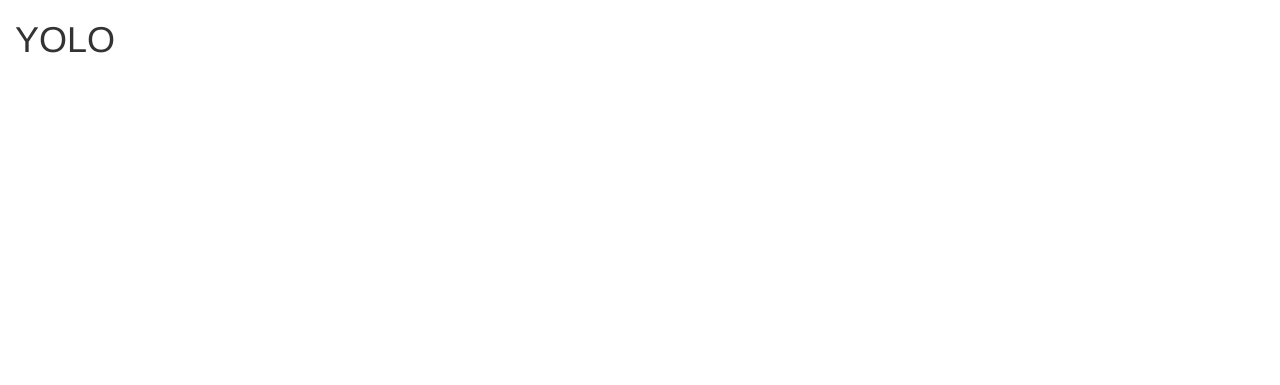
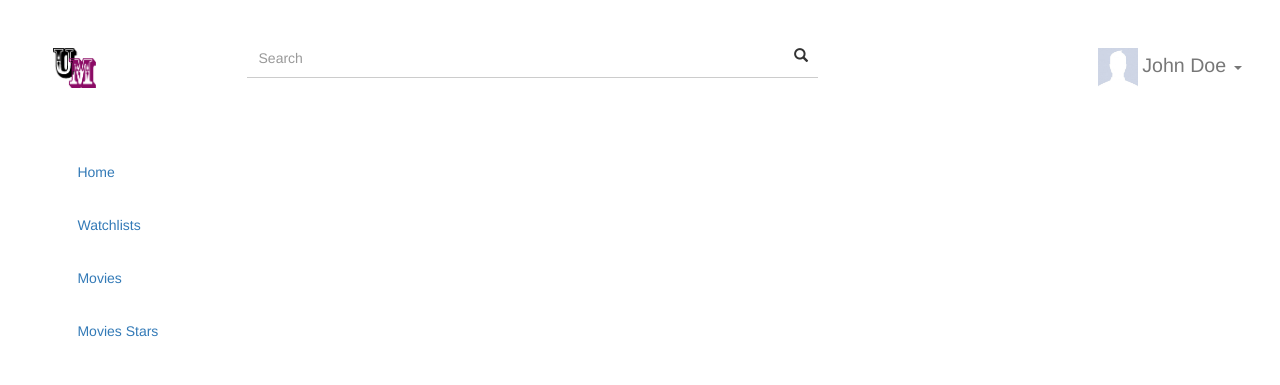
Before and after one commit to GLO3102/team05, a plain HTML site: page index.html in a window 1280 px wide. Drawn offline with nearby package versions, Linux system fonts and the light colour scheme.

Commit message:
Add app general structure and logo

```diff
--- /dev/null
+++ b/index.css
@@ -0,0 +1,159 @@
+body {
+    font-size: 14px;
+    line-height: 1.5;
+}
+
+.um-navbar {
+    background: none;
+    border-left: none;
+    border-right: none;
+    border-top: none;
+}
+.um-navbar-search {
+    background: none;
+    border: none;
+    margin-bottom: 0;
+    padding-bottom: 0;
+}
+.um-navbar-search ul > li > a {
+    padding-top: 10px;
+}
+.um-navbar-search-form {
+    margin: 0;
+    padding-top: 0;
+    padding-bottom: 0;
+
+}
+
+.um-navbar-search-form .form-group {
+    margin-bottom: 0;
+}
+
+.um-navbar-search-form input.form-control {
+    display:inline-block;
+    float: left;
+    width: 100%;
+    height: 40px;
+    border-left: none;
+    border-right: none;
+    border-top: none;
+    border-radius: 0;
+    -webkit-box-shadow: none;
+
+}
+
+.um-navbar-right {
+    display: none;
+}
+
+.um-navbar-list {
+    text-align: center;
+}
+
+.um-navbar-list li {
+    display: inline-block;
+    float: none;
+    margin-right: 2%;
+}
+
+.um-navbar-list li span {
+    font-size: 8vw;
+}
+
+.um-navbar-label {
+    display: none;
+}
+
+@media(min-width: 768px) {
+    body {
+        padding: 3%;
+    }
+
+    #um-user-navigation-menu {
+        display: none !important;
+    }
+
+    .um-navbar {
+        padding: 2%;
+        float: left;
+        width: 20%;
+        border: none;
+    }
+
+    .um-navbar-search {
+
+    }
+
+    .um-navbar-header {
+        margin-top: 20px;
+        width: 100%;
+    }
+
+    .um-navbar-list {
+        text-align: left;
+    }
+
+    .um-navbar-list li.um-navbar-user-more {
+        display: none;
+    }
+
+    .um-navbar-list li {
+        display: block;
+    }
+
+    .um-navbar-list li a {
+        padding-top: 15px;
+        padding-bottom: 15px;
+    }
+
+    .um-navbar-list li span {
+        font-size: 1.0em;
+    }
+
+    .um-navbar-label {
+        display: inline-block;
+    }
+
+    .um-navbar-icon {
+        display: none;
+    }
+    .um-navbar-search-form {
+        width: 50%;
+        float: left;
+        margin-left: 10%;
+    }
+    .um-navbar-search-form .form-group {
+        width: 100%;
+    }
+    .um-navbar-search-form .form-group input {
+        border-left: none;
+        border-right: none;
+        border-top: none;
+        border-radius: 0;
+    }
+    .um-navbar-brand {
+        padding-top: 10px;
+    }
+
+    .um-navbar-brand img {
+        height: 40px;
+    }
+
+    .um-user-profile span {
+        font-size: 1.4em;
+    }
+
+    .um-profile-picture {
+        width: 40px;
+    }
+
+    .um-navbar-right {
+        display: inherit;
+    }
+
+    .um-username {
+
+    }
+
+}
+}
--- a/index.html
+++ b/index.html
@@ -6,12 +6,63 @@
     <meta name = "viewport" content = "device-width, initial-scale=1">
     <title>Umovie - Home</title>
     <link rel="stylesheet" href="https://maxcdn.bootstrapcdn.com/bootstrap/3.3.5/css/bootstrap.min.css">
+    <link rel="stylesheet" href="./index.css">
 
 </head>
 <body>
-    <div class="container-fluid" id="wrapper">
-        <h1> YOLO </h1>
-    </div>
+        <nav class="navbar navbar-default um-navbar-search">
+            <div class="navbar-header">
+                <a class="navbar-brand hidden-xs um-navbar-brand" href="#">
+                        <img src="./images/logo.png"/>
+                </a>
+            </div>
+
+            <form class="form-inline navbar-form um-navbar-search-form" role="search">
+                <div class="form-group has-feedback">
+                    <input type="text" class="form-control" placeholder="Search">
+                    <i class="glyphicon glyphicon-search form-control-feedback"></i>
+                </div>
+            </form>
+
+            <ul class="nav navbar-nav navbar-right um-navbar-right">
+                <li class="dropdown">
+                    <a href="#" class="dropdown-toggle um-user-profile" data-toggle="dropdown" role="button" aria-haspopup="true" aria-expanded="false">
+                        <img class="um-profile-picture" src= "./images/user-placeholder.jpg" />
+                        <span class="um-username"> John Doe </span>
+                        <span class="caret"></span>
+                    </a>
+                    <ul class="dropdown-menu">
+                        <li><a href="#"> Settings </a> </li>
+                        <li><a href="#"> Logout </a> </li>
+                    </ul>
+                </li>
+            </ul>
+
+        </nav>
+        <nav class="navbar navbar-default um-navbar">
+
+            <div class="navbar-header um-navbar-header">
+                <ul class="nav nav-stacked um-navbar-list">
+                    <li> <a href="#"><span class="glyphicon glyphicon-home um-navbar-icon"> </span> <span class="um-navbar-label"> Home </span></a> </li>
+                    <li> <a href="#"><span class="glyphicon glyphicon-list um-navbar-icon"> </span> <span class="um-navbar-label"> Watchlists </span></a> </li>
+                    <li> <a href="#"><span class="glyphicon glyphicon-film um-navbar-icon"> </span> <span class="um-navbar-label"> Movies </span></a> </li>
+                    <li> <a href="#"><span class="glyphicon glyphicon-star-empty um-navbar-icon"></span> <span class="um-navbar-label"> Movies Stars </span></a></li>
+                    <li class="um-navbar-user-more">
+                        <a href="#" data-toggle="collapse" data-target="#um-user-navigation-menu" aria-expanded="false">
+                            <span class="glyphicon glyphicon-user um-navbar-icon"></span>
+                        </a>
+                    </li>
+                </ul>
+            </div>
+            <div class="collapse navbar-collapse" id="um-user-navigation-menu">
+                <ul class="nav navbar-nav">
+                    <li><a span="um-username"> John Doe </a></li>
+                    <li><a href="#"> Settings </a> </li>
+                    <li><a href="#"> Logout </a> </li>
+                </ul>
+            </div>
+        </nav>
+
 
     <script src="https://ajax.googleapis.com/ajax/libs/jquery/1.11.3/jquery.min.js"></script>
     <script src="https://maxcdn.bootstrapcdn.com/bootstrap/3.3.5/js/bootstrap.min.js"></script>
```
Also changed, not shown: images/logo.png (added), images/user-placeholder.jpg (added).
